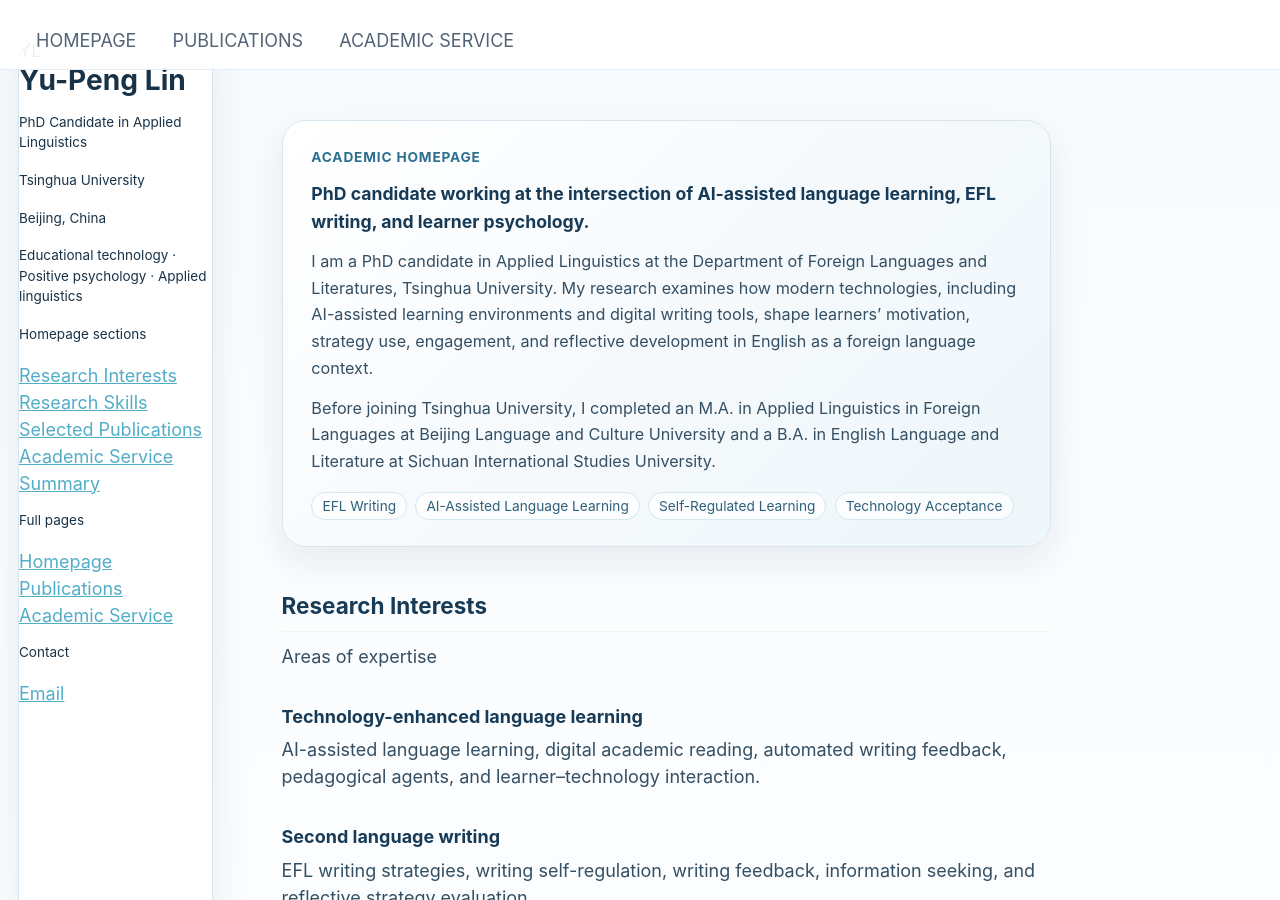
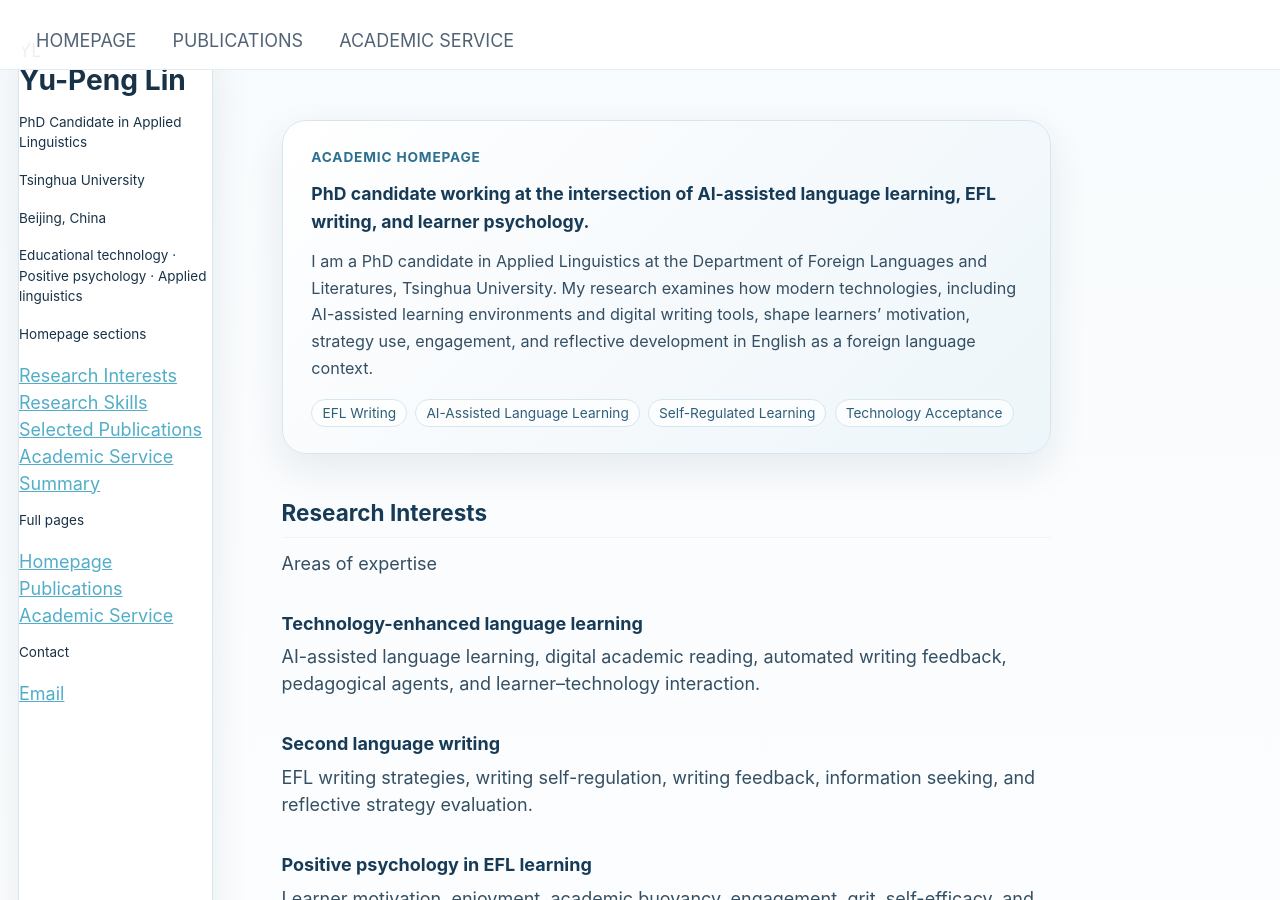
Before and after one commit to yupenglin-appling/yupenglin-appling.github.io, a Jekyll site: the page built from _pages/about.md, in a window 1280 px wide and 900 px high. Built offline with Jekyll 4.4.1, drawn with Linux system fonts in a browser that asks for light colours.

Commit message:
Add files via upload

```diff
--- a/_pages/about.md
+++ b/_pages/about.md
@@ -11,7 +11,6 @@ redirect_from:
   <div class="yl-section-label">Academic Homepage</div>
   <p class="yl-intro-lead">PhD candidate working at the intersection of AI-assisted language learning, EFL writing, and learner psychology.</p>
   <p>I am a PhD candidate in Applied Linguistics at the Department of Foreign Languages and Literatures, Tsinghua University. My research examines how modern technologies, including AI-assisted learning environments and digital writing tools, shape learners’ motivation, strategy use, engagement, and reflective development in English as a foreign language context.</p>
-  <p>Before joining Tsinghua University, I completed an M.A. in Applied Linguistics in Foreign Languages at Beijing Language and Culture University and a B.A. in English Language and Literature at Sichuan International Studies University.</p>
   <div class="yl-keywords">
     <span>EFL Writing</span>
     <span>AI-Assisted Language Learning</span>
```
